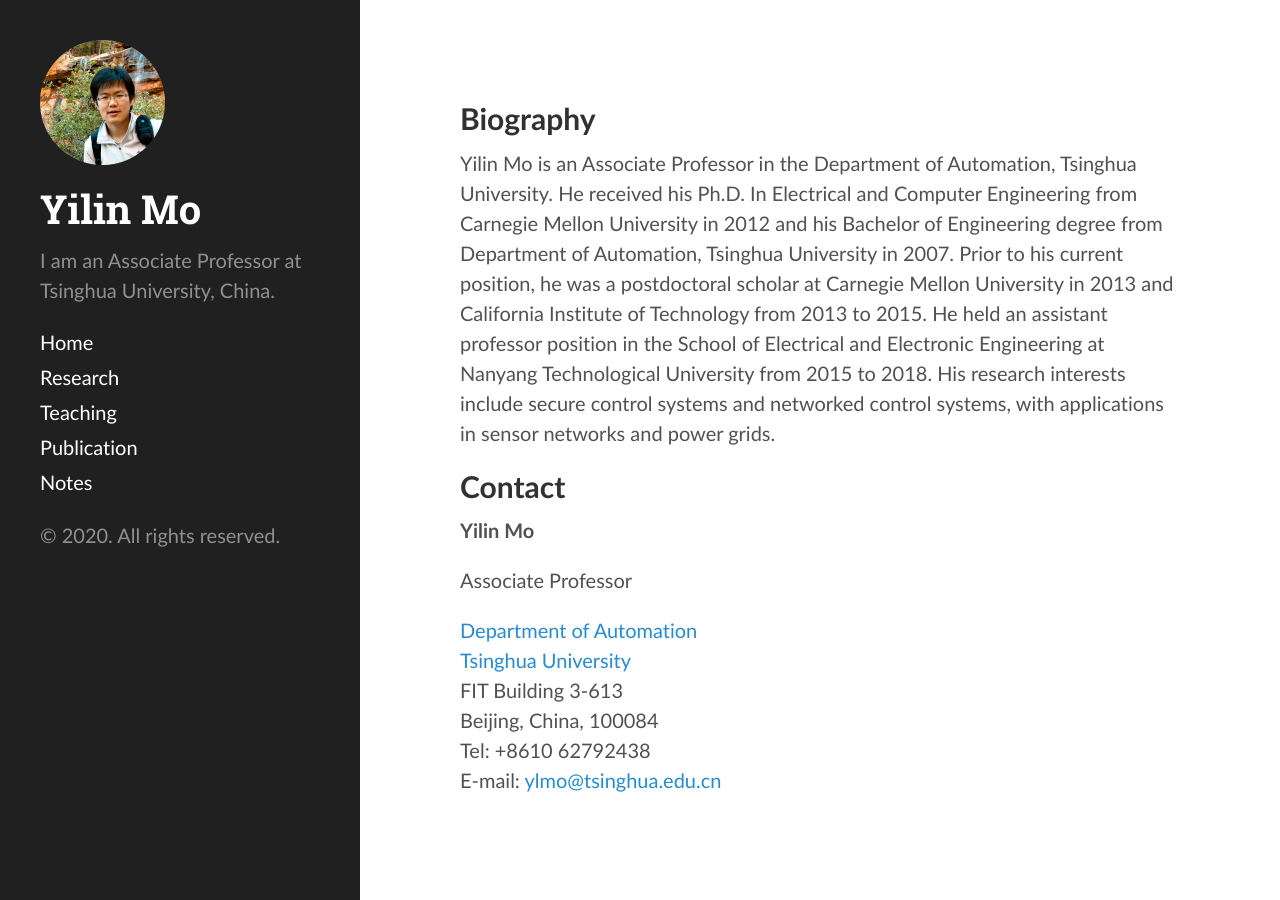
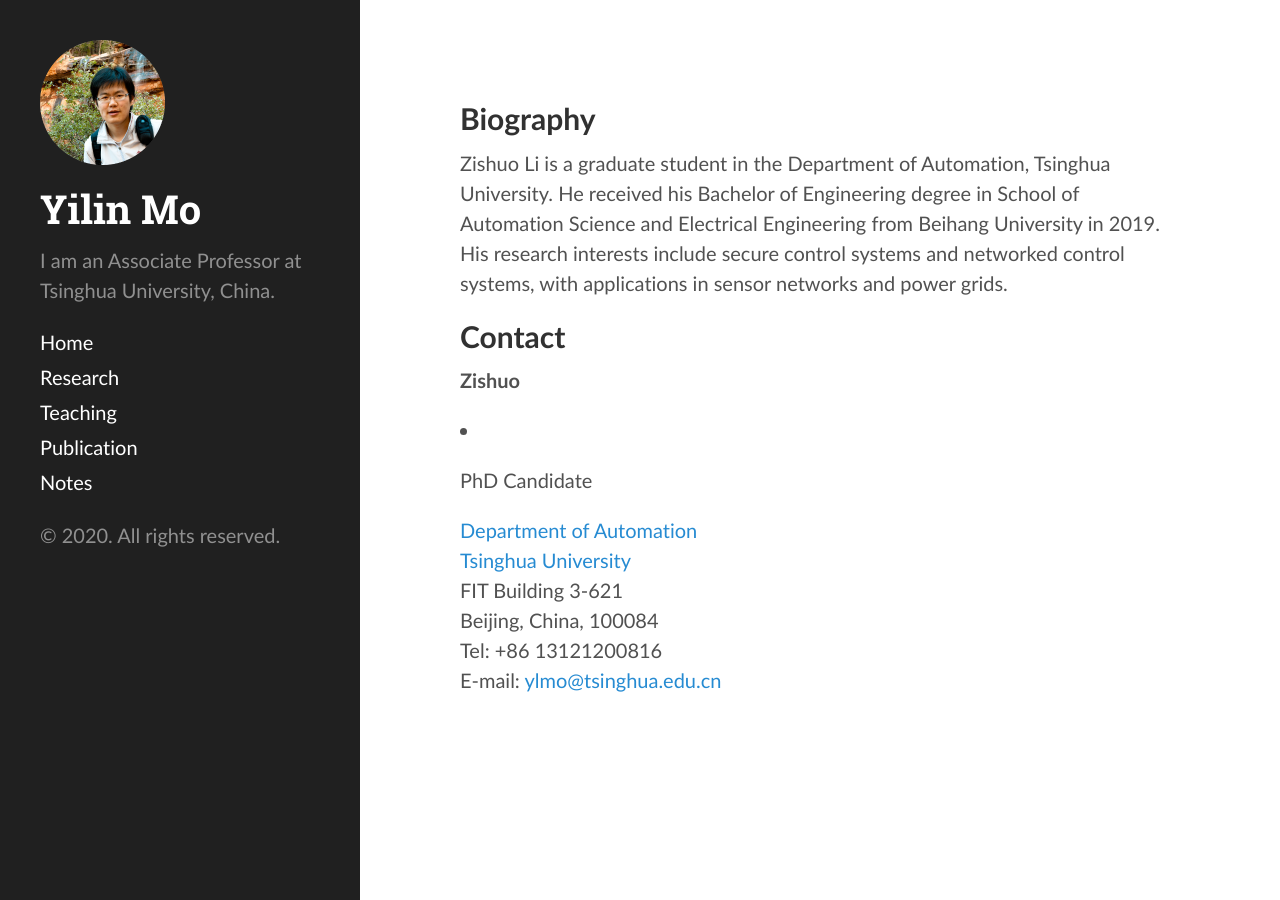
Before and after one commit to zs-li-zz/zs-li.github.io, a Jekyll site: the page built from index.html, in a window 1280 px wide. Built offline with Jekyll 4.4.1, drawn with Linux system fonts in a browser that asks for light colours; nearby versions of some CDN libraries.

Commit message:
change name, contact

```diff
--- a/index.html
+++ b/index.html
@@ -7,7 +7,7 @@ title: Home
 <h2 id="org027a782">Biography</h2>
 <div class="outline-text-2" id="text-org027a782">
 <p>
-Yilin Mo is an Associate Professor in the Department of Automation, Tsinghua University. He received his Ph.D. In Electrical and Computer Engineering from Carnegie Mellon University in 2012 and his Bachelor of Engineering degree from Department of Automation, Tsinghua University in 2007. Prior to his current position, he was a postdoctoral scholar at Carnegie Mellon University in 2013 and California Institute of Technology from 2013 to 2015. He held an assistant professor position in the  School of Electrical and Electronic Engineering at Nanyang Technological University from 2015 to 2018. His research interests include secure control systems and networked control systems, with applications in sensor networks and power grids.
+Zishuo Li is a graduate student in the Department of Automation, Tsinghua University. He received his Bachelor of Engineering degree in School of Automation Science and Electrical Engineering from Beihang University in 2019. His research interests include secure control systems and networked control systems, with applications in sensor networks and power grids.
 </p>
 </div>
 </div>
@@ -16,20 +16,20 @@ Yilin Mo is an Associate Professor in the Department of Automation, Tsinghua Uni
 <h2 id="org27c12d4">Contact</h2>
 <div class="outline-text-2" id="text-org27c12d4">
 <p>
-<b>Yilin Mo</b>
+<b>Zishuo <Li></Li></b>
 </p>
 
 <p>
-Associate Professor
+PhD Candidate
 </p>
 
 <p>
 <a href="https://www.tsinghua.edu.cn/publish/auen">Department of Automation</a><br />
 <a href="https://www.tsinghua.edu.cn">Tsinghua University</a><br />
-FIT Building 3-613<br />
+FIT Building 3-621<br />
 Beijing, China, 100084<br />
-Tel: +8610 62792438<br />
-E-mail: <a href="mailto:ylmo@tsinghua.edu.cn">ylmo@tsinghua.edu.cn</a>
+Tel: +86 13121200816<br />
+E-mail: <a href="mailto:zsli19@mails.tsinghua.edu.cn">ylmo@tsinghua.edu.cn</a>
 </p>
 </div>
 </div>
```
